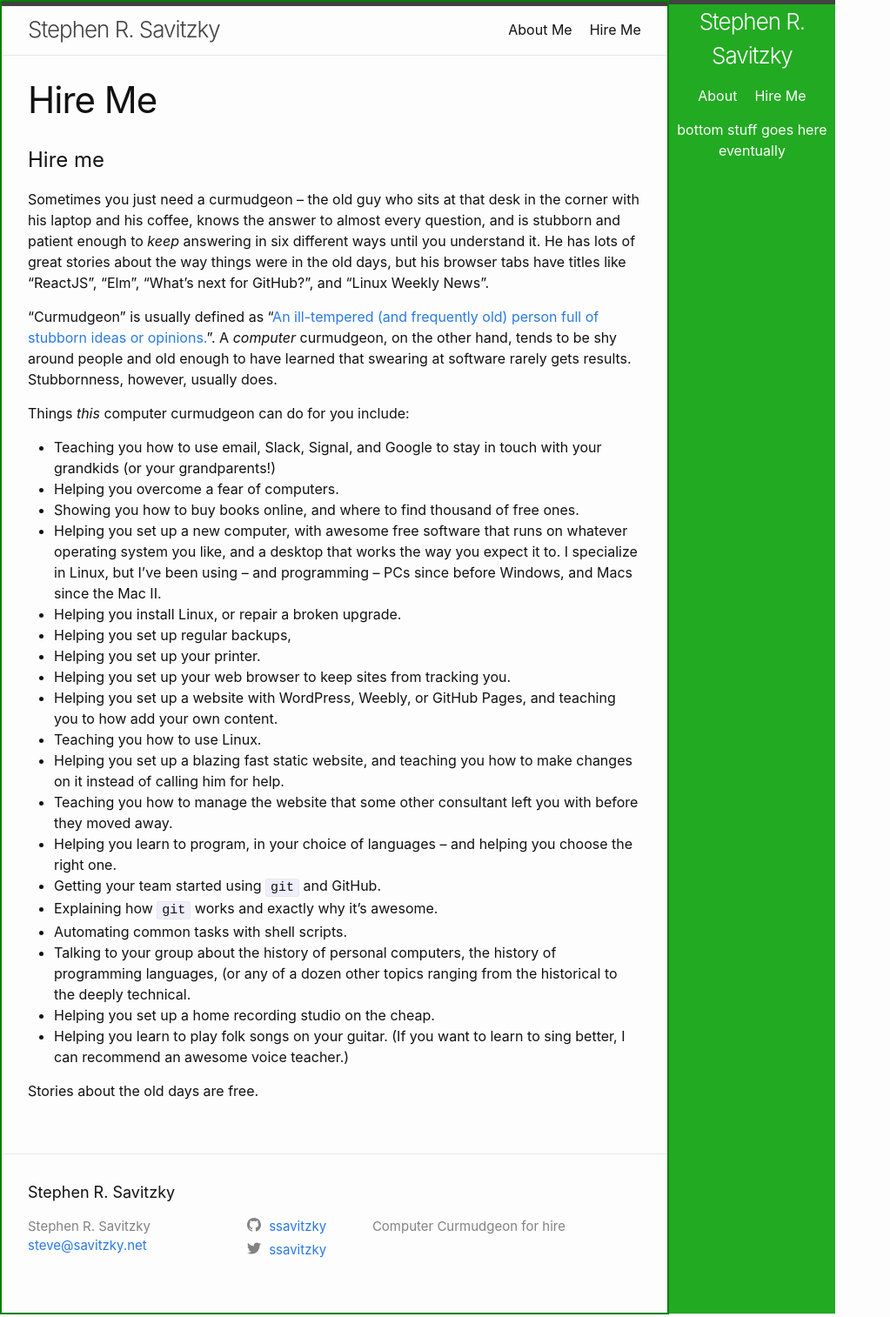
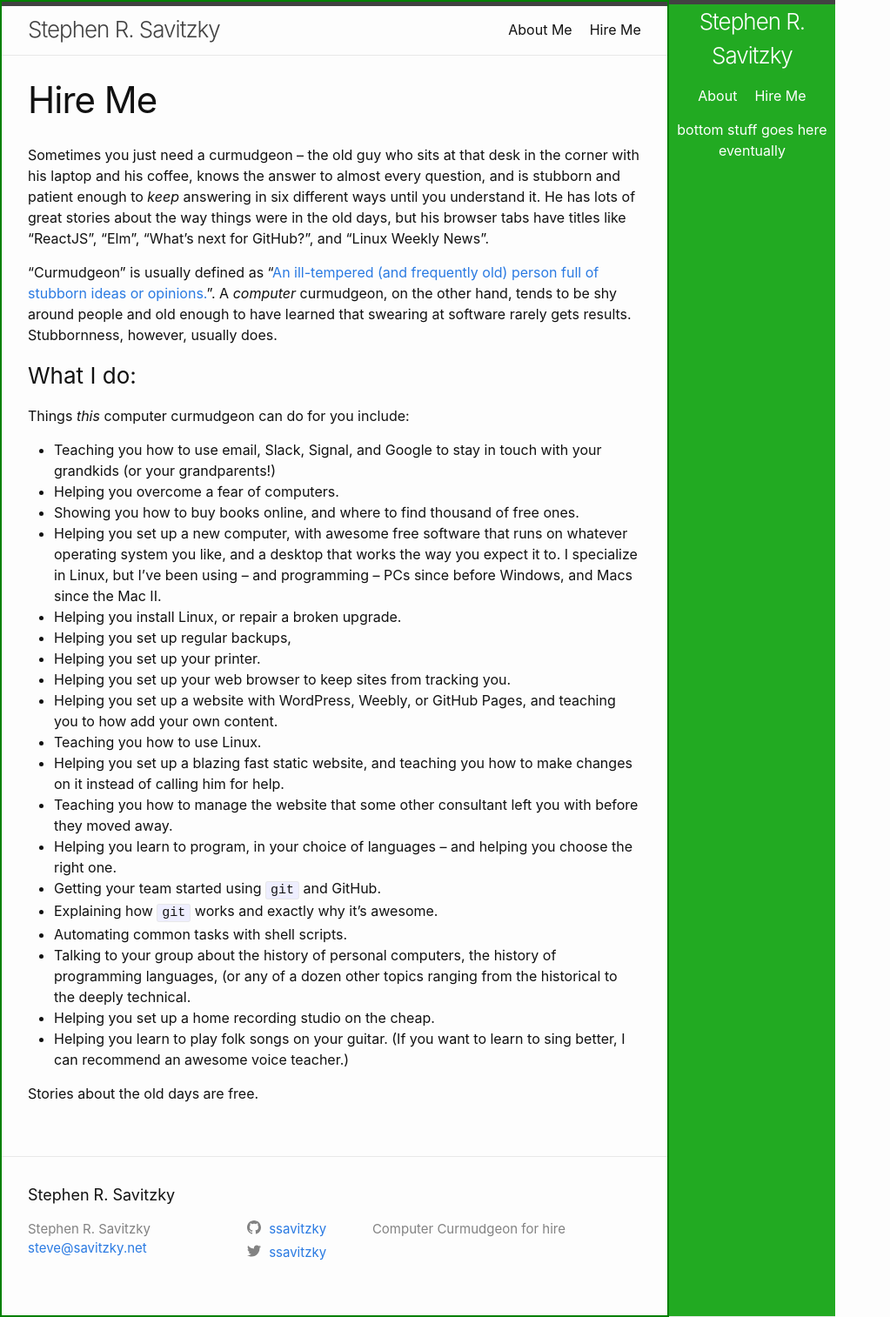
Before and after one commit to ssavitzky/ssavitzky.github.io, a Jekyll site: the page built from hire-me.md, in a window 1280 px wide. Shown: the whole page at 87% size, without its empty margins (0-1023 px from the left). Built offline with Jekyll 4.4.1, drawn with Linux system fonts in a browser that asks for light colours.

Commit message:
Remove the redundant h2's with the title.
The post layout shows the title, so it's redundant.

```diff
--- a/hire-me.md
+++ b/hire-me.md
@@ -3,8 +3,6 @@
 title: Hire Me
 permalink: /hire-me/
 ---
-Hire me
-=======
 
 Sometimes you just need a curmudgeon -- the old guy who sits at that desk in
 the corner with his laptop and his coffee, knows the answer to almost every
@@ -19,6 +17,8 @@
 curmudgeon, on the other hand, tends to be shy around people and old enough to
 have learned that swearing at software rarely gets results.  Stubbornness,
 however, usually does.
+
+### What I do:
 
 Things <em>this</em> computer curmudgeon can do for you include:
 
```
Also changed, not shown: about-me.md (+0 -3 lines).
